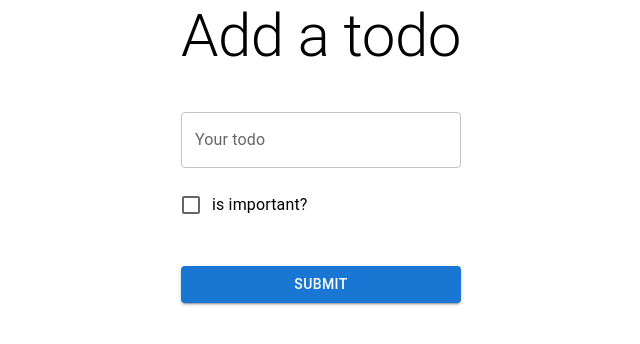
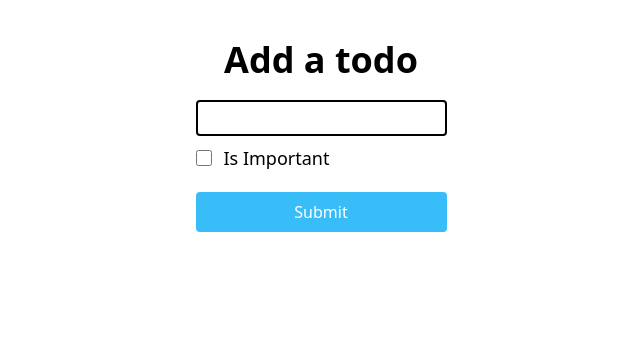
Before and after one commit to GurbanmyradowMeylis/todo-react, a React (Create React App) app: page / in a window 1280 px wide. Shown: the top 344 px of the page, without its empty margins (319-959 px from the left). Built offline with nearby package versions, Linux system fonts and the light colour scheme.

Commit message:
removed mui

```diff
--- a/package.json
+++ b/package.json
@@ -5,8 +5,6 @@
   "dependencies": {
     "@emotion/react": "^11.11.1",
     "@emotion/styled": "^11.11.0",
-    "@mui/material": "^5.14.18",
-    "@mui/styled-engine-sc": "^6.0.0-alpha.6",
     "react": "^18.2.0",
     "react-dom": "^18.2.0",
     "react-icons": "^4.12.0",
--- a/src/App.jsx
+++ b/src/App.jsx
@@ -1,15 +1,15 @@
 import { useState } from "react";
-import AddTodoNote from "./components/add_todo_note/index";
+import AddTodoNote from "./components/add_todo_note/AddTodoNote";
 import TodoNotes from "./components/todo/TodoNotes";
 
 export default function App() {
   const [todos, setTodos] = useState([]);
-  const [id, setId] = useState(0);
+  const [_, setId] = useState(0);
 
   return (
     <div className="min-h-screen">
       <div className="flex flex-col items-center gap-10">
-        <AddTodoNote setTodos={setTodos} todos={todos} id={id} setId={setId} />
+        <AddTodoNote setTodos={setTodos} setId={setId} />
         <TodoNotes todos={todos} setTodos={setTodos} />
       </div>
     </div>
--- /dev/null
+++ b/src/components/add_todo_note/AddTodoNote.jsx
@@ -0,0 +1,58 @@
+import { useCallback, useState } from "react";
+
+export default function AddTodoNote({ setTodos, setId }) {
+  const [value, setValue] = useState({
+    text: "",
+    isImportant: false,
+  });
+
+  function handleChange(content, key) {
+    setValue({
+      ...value,
+      [key]: content,
+    });
+  }
+
+  const handleClick = useCallback(() => {
+    setTodos((prev) => {
+      let id = 0;
+      if (prev.length > 0) id = prev[prev.length - 1].id + 1;
+
+      return [
+        ...prev,
+        {
+          text: value.text,
+          id,
+          isImportant: value.isImportant,
+        },
+      ];
+    });
+    setId((prev) => prev + 1);
+  }, [value]);
+
+  return (
+    <div className="flex flex-col gap-5 p-5 m-5 rounded">
+      <h1 className="text-center text-4xl font-semibold">Add a todo</h1>
+      <div className="flex flex-col gap-2">
+        <input
+          className="border-2 rounded p-1 pl-3 border-black"
+          onChange={(e) => handleChange(e.target.value, "text")}
+        />
+        <div className="flex gap-3 items-center">
+          <input
+            className="w-4 h-4"
+            type="checkbox"
+            onChange={(e) => handleChange(e.target.checked, "isImportant")}
+          />
+          <span className="text-lg">Is Important</span>
+        </div>
+      </div>
+      <button
+        className="bg-sky-400 rounded py-2 text-white"
+        onClick={handleClick}
+      >
+        Submit
+      </button>
+    </div>
+  );
+}
--- a/src/components/add_todo_note/index.jsx
+++ /dev/null
@@ -1,63 +0,0 @@
-import {
-  Stack,
-  TextField,
-  Button,
-  Typography,
-  Checkbox,
-  FormControlLabel,
-} from "@mui/material";
-import { useState } from "react";
-
-export default function AddTodoNote({ setTodos, todos, id, setId }) {
-  const [value, setValue] = useState({
-    text: "",
-    isImportant: false,
-  });
-
-  function handleChange(content, key) {
-    setValue({
-      ...value,
-      [key]: content,
-    });
-  }
-  return (
-    <Stack gap={5}>
-      <Typography variant="h2" sx={{ textAlign: "center" }}>
-        Add a todo
-      </Typography>
-      <Stack gap={2} className="flex flex-col">
-        <TextField
-          variant="outlined"
-          color="primary"
-          label="Your todo"
-          onChange={(e) => handleChange(e.target.value, "text")}
-        />
-        <FormControlLabel
-          control={
-            <Checkbox
-              onChange={(e) => handleChange(e.target.checked, "isImportant")}
-            />
-          }
-          label={"is important?"}
-        />
-      </Stack>
-      <Button
-        variant="contained"
-        color="primary"
-        onClick={() => {
-          setTodos([
-            ...todos,
-            {
-              text: value.text,
-              id,
-              isImportant: value.isImportant,
-            },
-          ]);
-          setId(id + 1);
-        }}
-      >
-        Submit
-      </Button>
-    </Stack>
-  );
-}
--- a/src/components/todo/TodoNote.jsx
+++ b/src/components/todo/TodoNote.jsx
@@ -1,11 +1,3 @@
-import {
-  Card,
-  Stack,
-  Checkbox,
-  FormControlLabel,
-  Typography,
-} from "@mui/material";
-
 export default function TodoNote({ text, id, isImportant, setTodos }) {
   function handleChecked(e) {
     setTodos((prev) => {
@@ -22,29 +14,31 @@ export default function TodoNote({ text, id, isImportant, setTodos }) {
   }
 
   return (
-    <Card elevation={6}>
-      <Stack gap={5} p={3}>
-        <Stack flexDirection={"column"} justifyContent={"space-between"}>
-          <Typography fontSize={18} color={"GrayText"}>
-            Text: {isImportant && "✅"}
-          </Typography>
-          <Typography fontSize={20}>{text}</Typography>
-        </Stack>
-        <Stack
-          flexDirection={"row"}
-          alignItems={"center"}
-          justifyContent={"space-between"}
-        >
-          <Typography fontSize={18} color={"GrayText"}>
-            Is important:
-          </Typography>
-          <FormControlLabel
-            control={
-              <Checkbox checked={isImportant} onChange={handleChecked} />
-            }
-          />
-        </Stack>
-      </Stack>
-    </Card>
+    <div
+      className="rounded"
+      style={{
+        boxShadow:
+          "0px 3px 5px -1px rgba(0,0,0,0.2), 0px 6px 10px 0px rgba(0,0,0,0.14), 0px 1px 18px 0px rgba(0,0,0,0.12)",
+        transition: "box-shadow 300ms cubic-bezier(0.4, 0, 0.2, 1) 0ms",
+      }}
+    >
+      <div className="flex flex-col gap-8 p-5">
+        <div className="flex flex-col justify-between">
+          <h1 className="text-gray-500 text-lg">Text: {isImportant && "✅"}</h1>
+          <h1 className="text-xl">{text}</h1>
+        </div>
+        <div className="flex items-center justify-between">
+          <h1 className="text-gray-500 text-lg">Is important:</h1>
+          <div className="flex gap-3 items-center">
+            <input
+              className="w-4 h-4"
+              type="checkbox"
+              onChange={(e) => handleChecked(e)}
+            />
+            <span className="text-lg">Is Important</span>
+          </div>
+        </div>
+      </div>
+    </div>
   );
 }
--- a/src/components/todo/TodoNotes.jsx
+++ b/src/components/todo/TodoNotes.jsx
@@ -1,21 +1,15 @@
-import { Grid } from "@mui/material";
 import TodoNote from "./TodoNote";
 
-export default function TodoNotes({ todos, setTodos }) {
-  console.log(todos);
+function TodoNotes({ todos, setTodos }) {
   return (
-    <Grid
-      container
-      spacing={5}
-      sx={{ width: "100%" }}
-      p={5}
-      alignItems={"center"}
-    >
+    <div className="grid grid-cols-4 gap-5 w-full items-center p-5">
       {todos.map((item, i) => (
-        <Grid key={i} item xs={6} md={4} lg={3}>
+        <div key={i}>
           <TodoNote {...item} setTodos={setTodos} />
-        </Grid>
+        </div>
       ))}
-    </Grid>
+    </div>
   );
 }
+
+export default TodoNotes;
```
Also changed, not shown: 1 other file (tests, documents, lock files or other folders).
